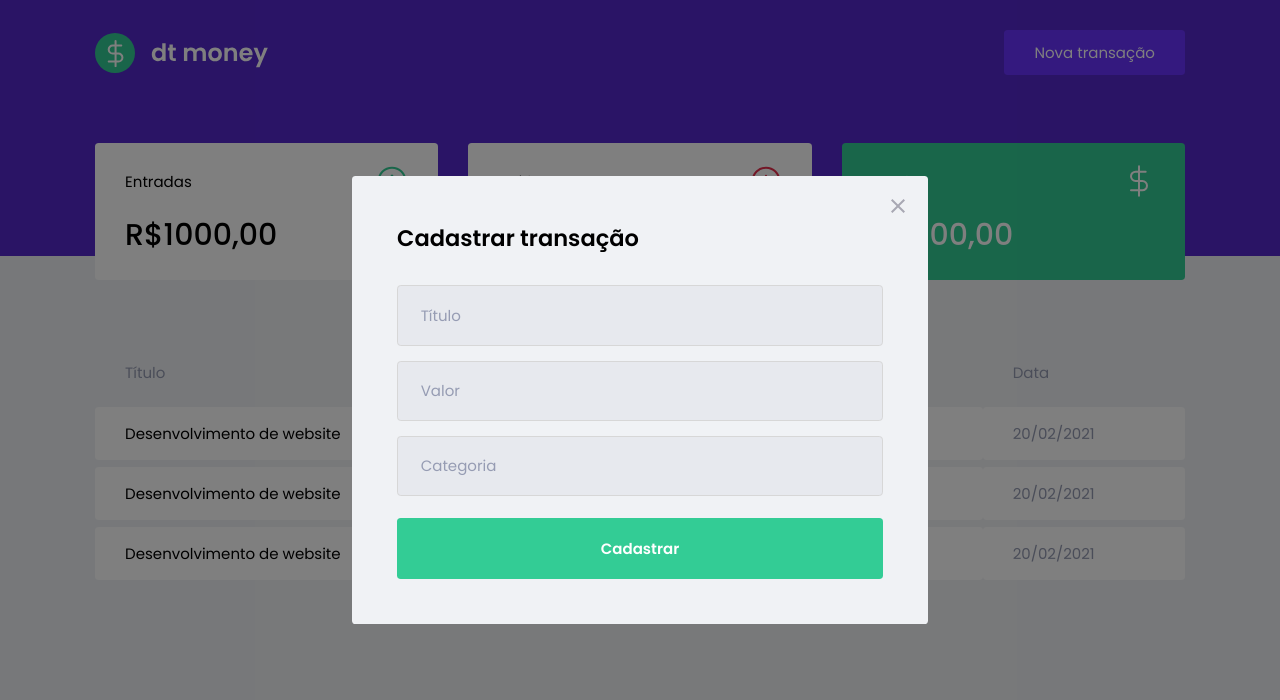
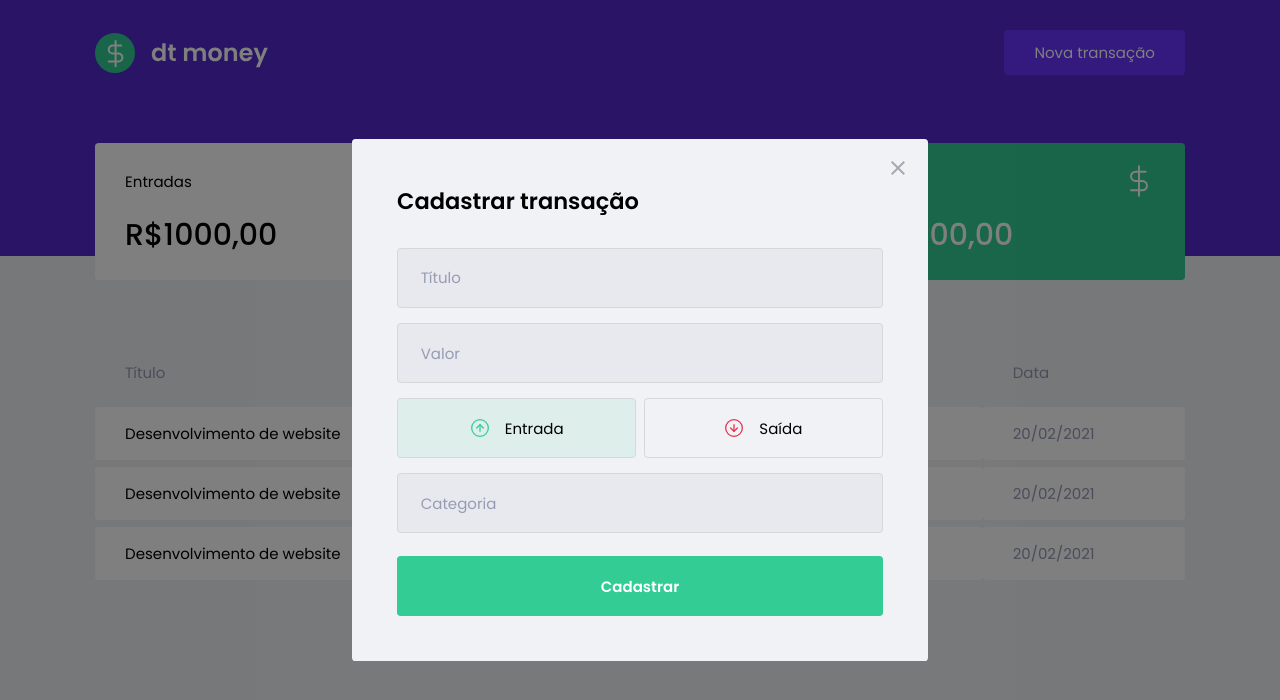
Before and after one commit to vitor-martinss/DTMoney, a React (Create React App) app in the folder src/DTMoney.Static/: page / in a window 1280 px wide. Both pictures are taken after a click on the button "Nova transação". Shown: the top 700 px of the page. Built offline with nearby package versions, Linux system fonts and the light colour scheme; no server answers; what miragejs would draw is missing.

Commit message:
UPD buttons modal form

```diff
--- a/src/DTMoney.Static/package.json
+++ b/src/DTMoney.Static/package.json
@@ -5,6 +5,7 @@
 	"dependencies": {
 		"axios": "^0.22.0",
 		"miragejs": "^0.1.42",
+		"polished": "^4.1.3",
 		"react": "^17.0.2",
 		"react-dom": "^17.0.2",
 		"react-modal": "^3.14.3",
--- a/src/DTMoney.Static/src/components/NewTransactionModal/index.tsx
+++ b/src/DTMoney.Static/src/components/NewTransactionModal/index.tsx
@@ -1,6 +1,9 @@
+import { useState } from 'react'
 import Modal from 'react-modal'
 import closeImg from '../../assets/close.svg'
-import { Container } from './styles'
+import incomeImg from '../../assets/income.svg'
+import outcomeImg from '../../assets/outcome.svg'
+import { Container, TransactionTypeContainer, RadioBox } from './styles'
 
 interface NewTransactionModalProps {
 	isOpen: boolean;
@@ -8,6 +11,7 @@
 }
 
 export function NewTransactionModal({ isOpen, onRequestClose }: NewTransactionModalProps) {
+	const [type, setType] = useState('deposit')
 
 	return (
 		<Modal
@@ -35,6 +39,28 @@
 					placeholder='Valor'
 				/>
 
+				<TransactionTypeContainer>
+					<RadioBox
+						type='button'
+						onClick={() => setType('deposit')}
+						isActive={type === 'deposit'}
+						activeColor='green'
+					>
+						<img src={incomeImg} alt="entrada" />
+						<span>Entrada</span>
+					</RadioBox>
+
+					<RadioBox
+						type='button'
+						onClick={() => setType('withdraw')}
+						isActive={type === 'withdraw'}
+						activeColor='red'
+					>
+						<img src={outcomeImg} alt="Saída" />
+						<span>Saída</span>
+					</RadioBox>
+				</TransactionTypeContainer>
+
 				<input
 					type="text"
 					placeholder='Categoria'
--- a/src/DTMoney.Static/src/components/NewTransactionModal/styles.ts
+++ b/src/DTMoney.Static/src/components/NewTransactionModal/styles.ts
@@ -1,4 +1,5 @@
 import styled from "styled-components";
+import { darken, transparentize } from "polished"
 
 export const Container = styled.form`
 
@@ -49,3 +50,52 @@
 	}
 
 `
+
+export const TransactionTypeContainer = styled.div`
+	margin: 1rem 0;
+	display: grid;
+	grid-template-columns: 1fr 1fr;
+	gap: .5rem;
+`
+
+interface RadioBoxProps {
+	isActive: boolean;
+	activeColor: 'green' | 'red';
+}
+
+const colors = {
+	green: '#33cc95',
+	red: '#e52e4d'
+}
+
+export const RadioBox = styled.button<RadioBoxProps>`
+	height: 4rem;
+	border: 1px solid #d7d7d7;
+	border-radius: 0.25rem;
+
+	background: ${props => props.isActive
+		? transparentize(0.9, colors[props.activeColor])
+		: 'transparent'
+	};
+
+	display: flex;
+	align-items: center;
+	justify-content: center;
+
+	img {
+		width: 20px;
+		height: 20px;
+	}
+
+	span {
+		display: inline-block;
+		margin-left: 1rem;
+		font-size: 1rem;
+		color: var(--text-title);
+	}
+
+	&:hover {
+		border-color: ${darken(0.1, '#d7d7d7')};
+	}
+
+`
```
Also changed, not shown: 1 other file (tests, documents, lock files or other folders).
